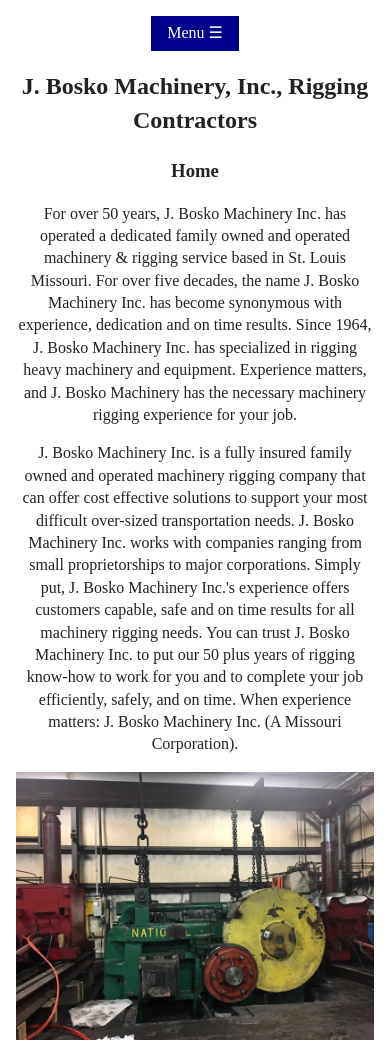
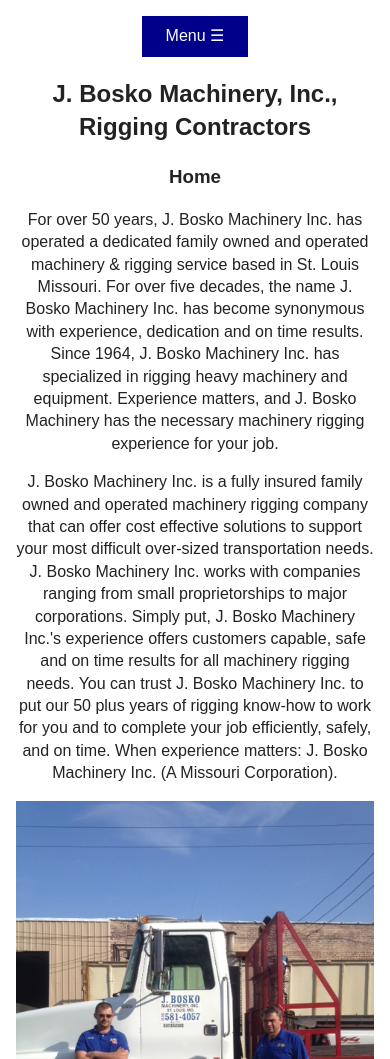
Before and after one commit to TannerGoodale/JBosko, a plain HTML site: page index.html in a window 390 px wide. Shown: the part 210-1269 px from the top of the page. Drawn offline with nearby package versions, Linux system fonts and the light colour scheme.

Commit message:
Second Commit
Bug fixes and improvements

```diff
--- a/css/main.css
+++ b/css/main.css
@@ -130,6 +130,7 @@
 body {
     width: 80%;
     margin: auto;
+    font-family: Arial, Helvetica, sans-serif;
 }
 
 /*
@@ -478,7 +479,7 @@
     .dropbtn {
         background-color: darkblue;
         color: white;
-        padding: 0.5em 1em;
+        padding: 0.7em 1.5em;
         border: none;
         cursor: pointer;
         margin-top: 1em;
--- a/index.html
+++ b/index.html
@@ -121,7 +121,7 @@
 
             <div class="picture-holder">
 
-                <img src="img/engine-lift.jpg" alt="An engine is being lifted up in preparation for moving">
+                <img max-width="480px" max-height="640px" src="img/j-bosko-truck.jpg" alt="An engine is being lifted up in preparation for moving">
 
             </div>
 
```
Also changed, not shown: mission.html (+1 -1 lines), contact.html (line endings or trailing spaces), gallery.html (line endings or trailing spaces), js/main.js (line endings or trailing spaces).
